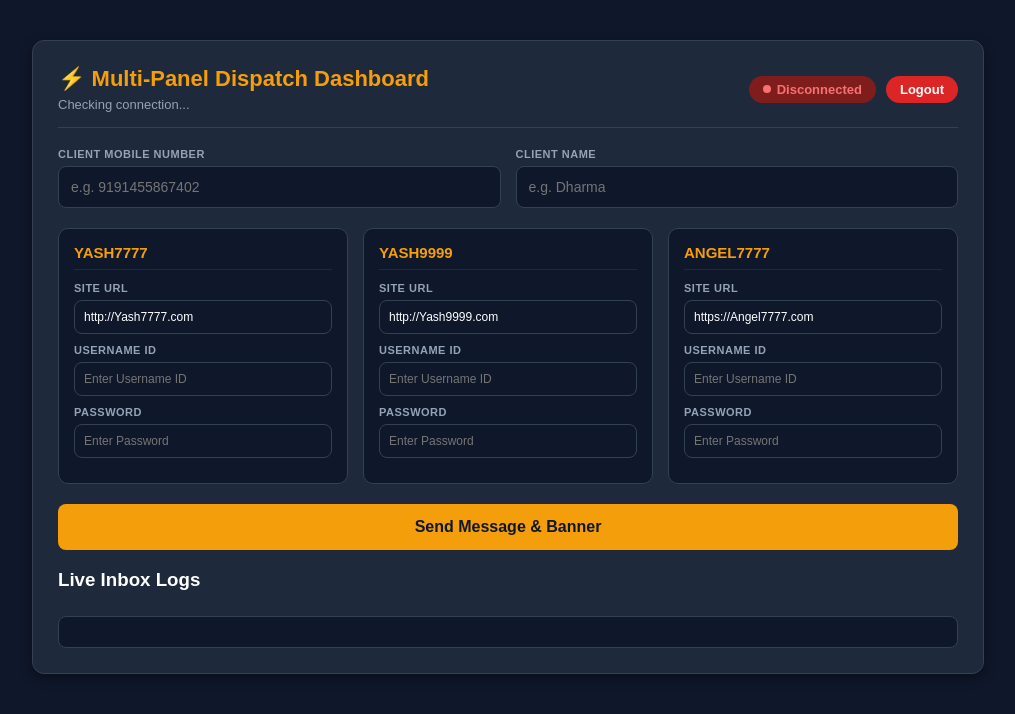
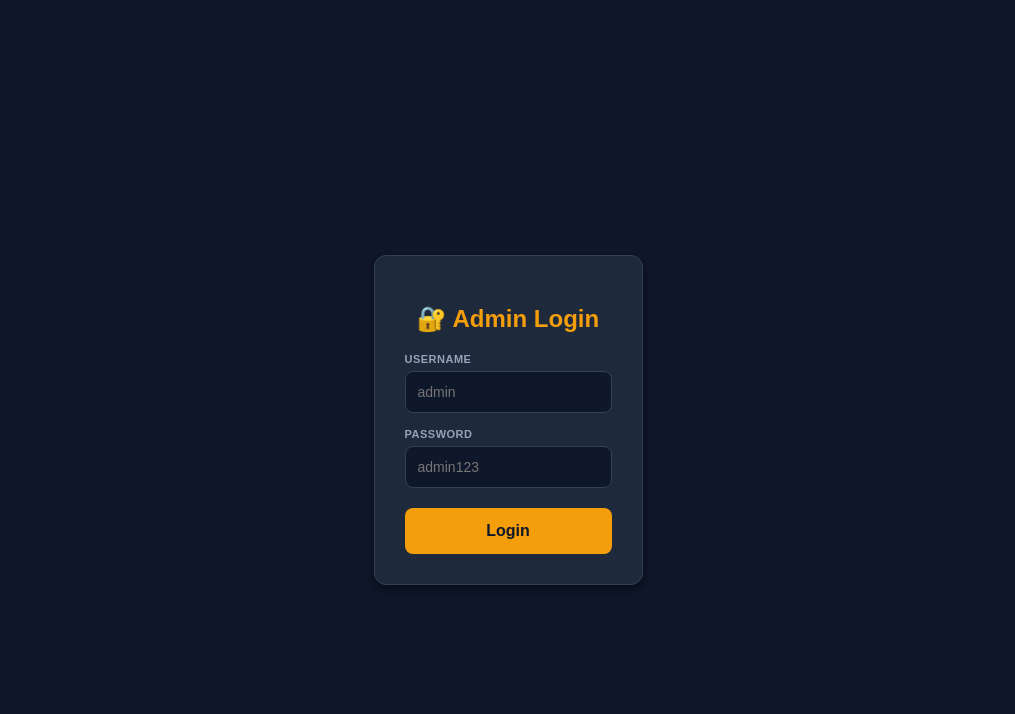
Before and after one commit to milankaria-ai/whatsapp-bot, a website: page index.html in a window 1280 px wide. Shown: the whole page, without its empty margins (132-1147 px from the left). Drawn offline with nearby package versions, Linux system fonts and the light colour scheme; no server answers.

Commit message:
index.html

```diff
--- a/index.html
+++ b/index.html
@@ -11,7 +11,7 @@
         .header { display: flex; justify-content: space-between; align-items: center; border-bottom: 1px solid #334155; padding-bottom: 15px; margin-bottom: 20px; }
         .header h2 { margin: 0; color: #f59e0b; font-size: 22px; }
         .status-area { display: flex; align-items: center; gap: 10px; }
-        .status-badge { padding: 6px 14px; border-radius: 20px; font-size: 13px; font-weight: bold; display: flex; align-items: center; gap: 6px; transition: background 0.3s; }
+        .status-badge { padding: 6px 14px; border-radius: 20px; font-size: 13px; font-weight: bold; display: flex; align-items: center; gap: 6px; }
         .status-dot { width: 8px; height: 8px; border-radius: 50%; }
         .logout-btn { background: #dc2626; color: #fff; border: none; padding: 6px 14px; border-radius: 20px; font-size: 13px; font-weight: bold; cursor: pointer; }
         .logout-btn:hover { background: #b91c1c; }
@@ -21,6 +21,7 @@
         label { font-size: 11px; text-transform: uppercase; color: #94a3b8; font-weight: bold; margin-bottom: 6px; letter-spacing: 0.5px; }
         input { width: 100%; padding: 12px; background: #0f172a; border: 1px solid #334155; color: #fff; border-radius: 8px; box-sizing: border-box; font-size: 14px; }
         input:focus { border-color: #f59e0b; outline: none; }
+        input[readonly] { background: #111827; color: #64748b; cursor: not-allowed; border-color: #1f2937; }
 
         .panels-grid { display: grid; grid-template-columns: repeat(3, 1fr); gap: 15px; margin-bottom: 20px; }
         .panel-card { background: #0f172a; border: 1px solid #334155; border-radius: 10px; padding: 15px; }
@@ -35,11 +36,32 @@
         .msg { padding: 10px; margin: 8px 0; border-radius: 6px; font-size: 13px; }
         .incoming { background: #334155; }
         .outgoing { background: #1e3a8a; text-align: right; }
+
+        .login-wrapper { display: flex; justify-content: center; align-items: center; height: 100vh; }
+        .login-box { width: 100%; max-width: 400px; background: #1e293b; padding: 30px; border-radius: 12px; border: 1px solid #334155; box-shadow: 0 4px 12px rgba(0,0,0,0.5); }
+        .login-box h2 { color: #f59e0b; text-align: center; margin-bottom: 20px; }
     </style>
 </head>
 <body>
 
-    <div class="container">
+    <div id="loginView" class="login-wrapper">
+        <div class="login-box">
+            <h2>🔐 Admin Login</h2>
+            <form onsubmit="handleLogin(event)">
+                <div class="form-group" style="margin-bottom: 15px;">
+                    <label>Username</label>
+                    <input type="text" id="loginUser" placeholder="admin" required>
+                </div>
+                <div class="form-group" style="margin-bottom: 20px;">
+                    <label>Password</label>
+                    <input type="password" id="loginPass" placeholder="admin123" required>
+                </div>
+                <button type="submit" class="send-btn">Login</button>
+            </form>
+        </div>
+    </div>
+
+    <div id="dashboardView" class="container" style="display: none;">
         <div class="header">
             <div>
                 <h2>⚡ Multi-Panel Dispatch Dashboard</h2>
@@ -49,7 +71,7 @@
                 <div class="status-badge" id="statusBadge" style="background: #7f1d1d; color: #f87171;">
                     <div class="status-dot" id="statusDot" style="background: #f87171;"></div> <span id="connStatus">Disconnected</span>
                 </div>
-                <button class="logout-btn" onclick="triggerLogout()">Logout</button>
+                <button class="logout-btn" onclick="triggerAppLogout()">Logout</button>
             </div>
         </div>
 
@@ -125,6 +147,47 @@
     <script>
         const socket = io();
 
+        window.onload = function() {
+            if (localStorage.getItem('isLoggedIn') === 'true') {
+                showDashboard();
+            } else {
+                showLogin();
+            }
+        };
+
+        function showLogin() {
+            document.getElementById('loginView').style.display = 'flex';
+            document.getElementById('dashboardView').style.display = 'none';
+        }
+
+        function showDashboard() {
+            document.getElementById('loginView').style.display = 'none';
+            document.getElementById('dashboardView').style.display = 'block';
+            checkStatus();
+        }
+
+        function handleLogin(e) {
+            e.preventDefault();
+            const u = document.getElementById('loginUser').value.trim();
+            const p = document.getElementById('loginPass').value.trim();
+
+            if (u === 'admin' && p === 'admin123') {
+                localStorage.setItem('isLoggedIn', 'true');
+                document.getElementById('loginUser').value = '';
+                document.getElementById('loginPass').value = '';
+                showDashboard();
+            } else {
+                alert('Wrong username or password! Use admin / admin123');
+            }
+        }
+
+        function triggerAppLogout() {
+            if (confirm('Are you sure you want to logout?')) {
+                localStorage.removeItem('isLoggedIn');
+                showLogin();
+            }
+        }
+
         function checkStatus() {
             fetch('/bot-status').then(res => res.json()).then(data => {
                 const badge = document.getElementById('statusBadge');
@@ -148,18 +211,11 @@
             });
         }
 
-        // Check status on load and poll every 3 seconds
-        checkStatus();
-        setInterval(checkStatus, 3000);
-
-        function triggerLogout() {
-            if (confirm('Are you sure you want to logout and clear session?')) {
-                fetch('/logout', { method: 'POST' }).then(res => res.json()).then(data => {
-                    alert('Logged out successfully! Check Render logs for new QR code.');
-                    checkStatus();
-                });
+        setInterval(() => {
+            if (localStorage.getItem('isLoggedIn') === 'true') {
+                checkStatus();
             }
-        }
+        }, 3000);
 
         function sendDispatch(e) {
             e.preventDefault();
```
